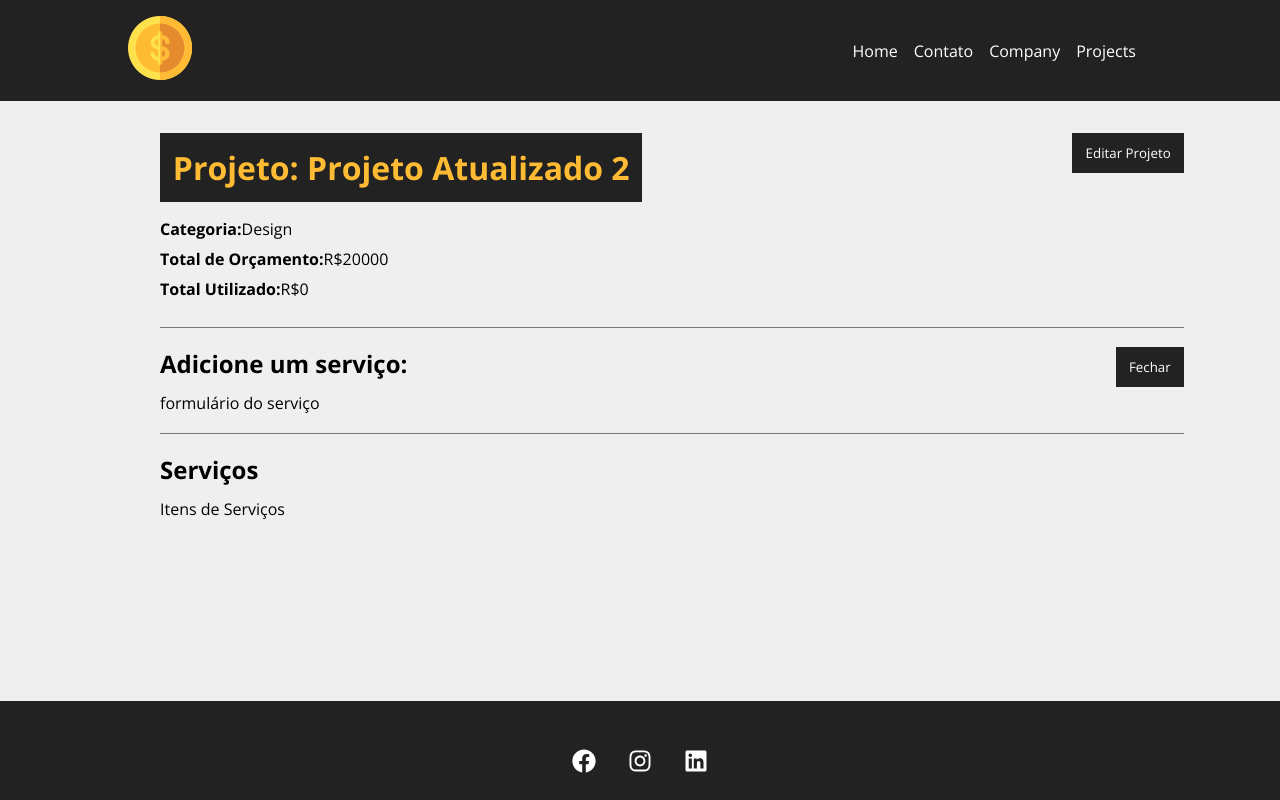
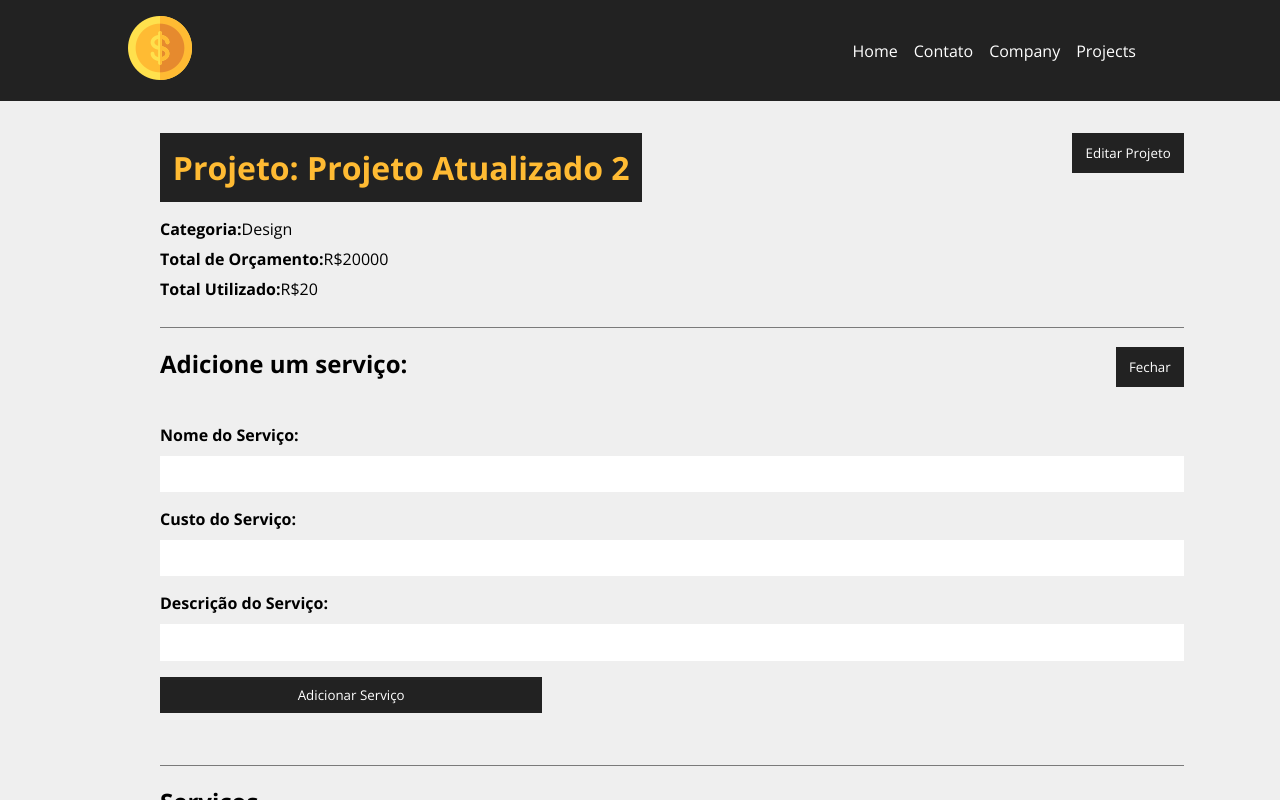
Before and after one commit to Matthsh/Cost, a React (Vite) app: page /project/1 in a window 1280 px wide. Both pictures are taken after a click on the button "Adicionar serviço". Shown: the top 800 px of the page. Built offline with nearby package versions, Linux system fonts and the light colour scheme; data requests are answered from the project's data file.

Commit message:
♻️ Adicionando novo serviço

```diff
--- a/db.json
+++ b/db.json
@@ -7,8 +7,21 @@
         "id": "3",
         "name": "Design"
       },
-      "cost": 0,
-      "services": [],
+      "cost": 20,
+      "services": [
+        {
+          "name": "comida",
+          "cost": "10",
+          "description": "comprar comida de felinos",
+          "id": "1b4af3f9-8aff-4a18-9994-1a0beeb9143d"
+        },
+        {
+          "name": "service 1",
+          "cost": "10",
+          "description": "um serviço",
+          "id": "8622b462-0c68-4666-b9f3-d9ae0322ac63"
+        }
+      ],
       "id": 1
     }
   ],
--- a/package.json
+++ b/package.json
@@ -5,7 +5,7 @@
   "type": "module",
   "scripts": {
     "dev": "vite",
-    "backend": "json-server --watch db.json --port 5000", //yarn run backend
+    "backend": "json-server --watch db.json --port 5000",
     "build": "vite build",
     "preview": "vite preview"
   },
--- a/src/components/pages/Project.jsx
+++ b/src/components/pages/Project.jsx
@@ -1,3 +1,5 @@
+import { parse, v4 as uuidv4 } from 'uuid'
+
 import styles from './Project.module.css'
 
 import { useParams } from 'react-router-dom'
@@ -7,6 +9,8 @@ import Loading from '../layout/Loading'
 import Container from '../layout/Container'
 import ProjectForm from '../project/ProjectForm'
 import Message from '../layout/Message'
+import ServiceForm from '../service/ServiceForm'
+
 
 export default function Project() {
     const { id } = useParams()
@@ -39,6 +43,43 @@ export default function Project() {
 
     function toggleServiceForm() {
         setShowServiceForm(!showServiceForm)
+    }
+
+    // atualiza o projeto dentro do banco, ja com o serviço adicionado
+    function createService(project) {
+        setMessage('')
+        const lastService = project.services[project.services.length - 1]
+
+        //gera um id para o lastService
+        lastService.id = uuidv4()
+
+        const lastServiceCost = lastService.cost
+
+        const newCost = parseFloat(project.cost) + parseFloat(lastServiceCost)
+
+        // maximun value validation
+        if(newCost > parseFloat(project.budget)) {
+            setMessage('Orçamento ultrapassado, verifique o valor do serviço')
+            setType('error')
+            project.services.pop()
+            return false
+        }
+
+        // add service cost to project total cost
+        project.cost = newCost
+
+        // update project
+        fetch(`http://localhost:5000/projects/${project.id}`, {
+            method: 'PATCH',
+            headers: { 'Content-Type': 'application/json' },
+            body: JSON.stringify(project)
+        })
+        .then((res) => res.json())
+        .then((data) => {
+            // exibir os serviços
+            console.log(data)
+        })
+        .catch(err => console.log(err))
     }
 
     function editPost(project) {
@@ -99,7 +140,11 @@ export default function Project() {
                         {!showServiceForm ? 'Adicionar serviço' : 'Fechar'}
                     </button>
                     <div className={styles.project_info}>
-                        {showServiceForm && <div>formulário do serviço</div>}
+                        {showServiceForm && <ServiceForm
+                            handleSubmit={createService}
+                            btnText="Adicionar Serviço"
+                            projectData={project}
+                        />}
                     </div>
                 </div>
                 <h2>Serviços</h2>
--- /dev/null
+++ b/src/components/service/ServiceForm.jsx
@@ -0,0 +1,48 @@
+import styles from '../project/ProjectForm.module.css'
+
+import { useState } from 'react'
+
+import Input from '../form/Input'
+import SubmitButton from '../form/SubmitButton'
+
+export default function ServiceForm({ handleSubmit, btnText, projectData }) {
+
+    const [service, setService] = useState({})
+
+    function submit(e) {
+        e.preventDefault()
+        projectData.services.push(service)
+        handleSubmit(projectData)
+    }
+
+    function handleChange(e){
+        setService({ ...service, [e.target.name]: e.target.value})
+    }
+
+    return (
+        <form onSubmit={submit} className={styles.form}>
+            <Input
+            type="text"
+            text="Nome do Serviço"
+            name="name"
+            placehoder="Insira o nome do serviço"
+            handleOnChange={handleChange}
+            />
+            <Input
+            type="number"
+            text="Custo do Serviço"
+            name="cost"
+            placehoder="Insira o valor total"
+            handleOnChange={handleChange}
+            />
+            <Input
+            type="text"
+            text="Descrição do Serviço"
+            name="description"
+            placehoder="Descreva o serviço"
+            handleOnChange={handleChange}
+            />
+            <SubmitButton text={btnText} />
+        </form>
+    )
+}
```
Also changed, not shown: src/img/Adiciona Serviço pronto.png (added), src/img/Adicionando serviços.png (added).
